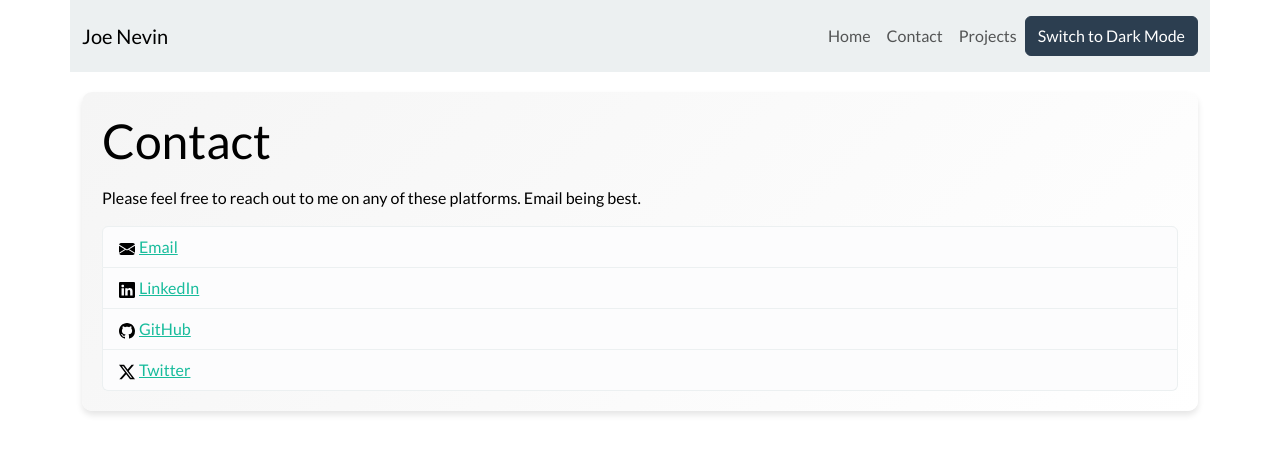
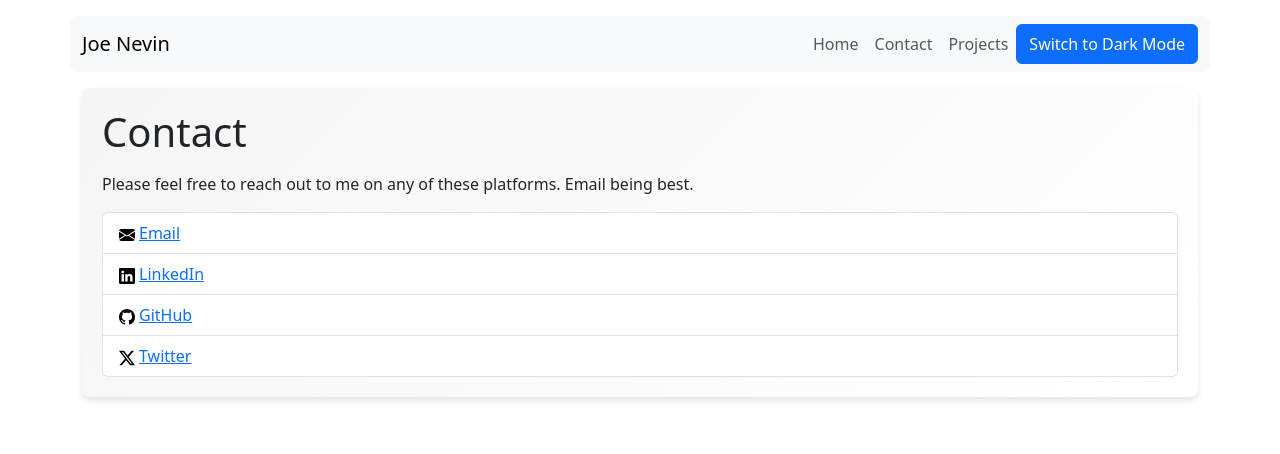
Before and after one commit to j0zsef/josephfnevin, a Next.js app: page /contact in a window 1280 px wide. Shown: the top 454 px of the page. Built offline with nearby package versions, Linux system fonts and the light colour scheme.

Commit message:
Adding Dark mode.

```diff
--- a/src/app/contact/page.tsx
+++ b/src/app/contact/page.tsx
@@ -3,13 +3,10 @@
 import {
   Linkedin, Github, TwitterX, EnvelopeFill,
 } from 'react-bootstrap-icons';
-import { ListGroup, ListGroupItem } from 'react-bootstrap';
-import { useContext } from 'react';
-import { ThemeContext } from '@/context/ThemeProvider';
+import { ListGroup } from 'react-bootstrap';
+import ListGroupItem from '@/components/ListGroupItem';
 
 const Contact = () => {
-  const themeCtx = useContext(ThemeContext);
-
   return (
     <main>
       <section>
@@ -18,25 +15,25 @@ const Contact = () => {
           Please feel free to reach out to me on any of these platforms. Email being best.
         </p>
         <ListGroup>
-          <ListGroupItem variant={themeCtx?.theme}>
+          <ListGroupItem>
             <a href="mailto:josephfnevin@gmail.com">
               <EnvelopeFill />
               <span>Email</span>
             </a>
           </ListGroupItem>
-          <ListGroupItem variant={themeCtx?.theme}>
+          <ListGroupItem>
             <a href="https://www.linkedin.com/in/joseph-nevin-2a0b56113/">
               <Linkedin />
               <span>LinkedIn</span>
             </a>
           </ListGroupItem>
-          <ListGroupItem variant={themeCtx?.theme}>
+          <ListGroupItem>
             <a href="https://github.com/j0zsef">
               <Github />
               <span>GitHub</span>
             </a>
           </ListGroupItem>
-          <ListGroupItem variant={themeCtx?.theme}>
+          <ListGroupItem>
             <a href="https://x.com/JozsefNevin">
               <TwitterX />
               <span>Twitter</span>
--- a/src/app/globals.css
+++ b/src/app/globals.css
@@ -1,46 +1,51 @@
 @import '~bootstrap/dist/css/bootstrap.min.css';
-@import "~bootswatch/dist/flatly/bootstrap.min.css";
 
 :root {
     --background-gradient: linear-gradient(135deg, whitesmoke, white);
     --section-bg: var(--background-gradient);
     --article-bg: var(--background-gradient);
-    --text-color: black;
+    --navbar-bg: whitesmoke;
     --hover-bg: whitesmoke;
-    --pre-bg: whitesmoke;
+    --pre-bg: white;
     --shadow-color: rgba(0, 0, 0, 0.1);
 }
 
-[data-theme="dark"] {
+[data-bs-theme="dark"] {
     --background-gradient: linear-gradient(135deg, #333, #444);
     --section-bg: var(--background-gradient);
     --article-bg: var(--background-gradient);
-    --text-color: white;
+    --navbar-bg: var(--background-gradient);
     --hover-bg: #555;
-    --pre-bg: #333;
+    --pre-bg: var(--bs-body-bg);
     --shadow-color: rgba(0, 0, 0, 0.5);
 }
 
-body {
-    color: var(--text-color);
+.navbar {
+    background: var(--navbar-bg);
+    border-radius: 0.5rem;
+    margin-bottom: 1rem;
+    margin-top: 1rem;
 }
 
 section {
     background: var(--section-bg);
     box-shadow: 0 0.25rem 0.375rem var(--shadow-color);
-    margin: 1.25rem auto;
     padding: 1.25rem;
-    border-radius: 0.625rem;
+    border-radius: 0.5rem;
     transition: transform 0.3s ease, box-shadow 0.3s ease;
 }
 
 article {
-    background: var(--article-bg);
+    background: var(--section-bg);
     box-shadow: 0 0.25rem 0.375rem var(--shadow-color);
-    margin: 1.25rem auto;
     padding: 1.25rem;
     border-radius: 0.5rem;
     transition: transform 0.2s ease, box-shadow 0.2s ease;
+}
+
+.list-group-item:hover {
+    background: var(--hover-bg);
+    transition: background 0.3s ease;
 }
 
 pre {
@@ -48,11 +53,10 @@ pre {
     box-shadow: 0 0.25rem 0.375rem var(--shadow-color);
     border-radius: 0.5rem;
     padding: 0.625rem;
-}
 
-.list-group-item:hover {
-    background: var(--hover-bg);
-    transition: background 0.3s ease;
+    code {
+        color: var(--bs-code-color);
+    }
 }
 
 h1 {
--- a/src/app/layout.tsx
+++ b/src/app/layout.tsx
@@ -4,17 +4,17 @@ import type { Metadata } from 'next';
 import Navigation from '@/components/Navigation';
 import { ThemeProvider } from '@/context/ThemeProvider';
 import { Container, Row } from 'react-bootstrap';
+import React from 'react';
 
 export const metadata: Metadata = {
   title: 'Joseph Nevin',
   description: "Joseph Nevin's personal website",
 };
 
-const RootLayout = ({
-  children,
-}: Readonly<{
-  children: React.ReactNode;
-}>) => {
+type RootLayoutProps = {
+  children: React.ReactNode
+};
+const RootLayout: React.FC<RootLayoutProps> = ({ children }) => {
   return (
     <html lang="en">
       <body>
--- a/src/app/projects/page.tsx
+++ b/src/app/projects/page.tsx
@@ -1,7 +1,8 @@
 import Link from 'next/link';
 import * as fs from 'node:fs';
 import path from 'node:path';
-import { ListGroup, ListGroupItem } from 'react-bootstrap';
+import { ListGroup } from 'react-bootstrap';
+import ListGroupItem from '@/components/ListGroupItem';
 
 function humanize(str: string) {
   return str
@@ -26,7 +27,7 @@ const Projects = () => {
             const fileStats = fs.statSync(filePath);
             return (
               <ListGroupItem key={slug}>
-                <span className="project-date">
+                <span>
                   {`[${fileStats.birthtime.toLocaleDateString()}] `}
                 </span>
                 <Link href={`/projects/${slug}`}>
--- /dev/null
+++ b/src/components/ListGroupItem.tsx
@@ -0,0 +1,19 @@
+'use client';
+
+import { ListGroupItem as ListGroupItemComponent } from 'react-bootstrap';
+import React, { useContext } from 'react';
+import { ThemeContext } from '@/context/ThemeProvider';
+
+type ListGroupItemProps = {
+    children: React.ReactNode
+};
+const ListGroupItem: React.FC<ListGroupItemProps> = ({ children }) => {
+  const themeCtx = useContext(ThemeContext);
+  return (
+    <ListGroupItemComponent data-bs-theme={themeCtx?.theme}>
+      {children}
+    </ListGroupItemComponent>
+  );
+};
+
+export default ListGroupItem;
--- a/src/context/ThemeProvider.tsx
+++ b/src/context/ThemeProvider.tsx
@@ -16,10 +16,13 @@ interface ThemeContextType {
 const ThemeContext = createContext<ThemeContextType | undefined>(undefined);
 
 const ThemeProvider = ({ children }: { children: ReactNode }) => {
-  const [theme, setTheme] = useState<string>('light');
+  const [theme, setTheme] = useState<string>(() => {
+    return localStorage.getItem('theme') || 'light';
+  });
 
   useEffect(() => {
-    document.documentElement.setAttribute('data-theme', theme);
+    localStorage.setItem('theme', theme);
+    document.documentElement.setAttribute('data-bs-theme', theme);
   }, [theme]);
 
   return (
```
